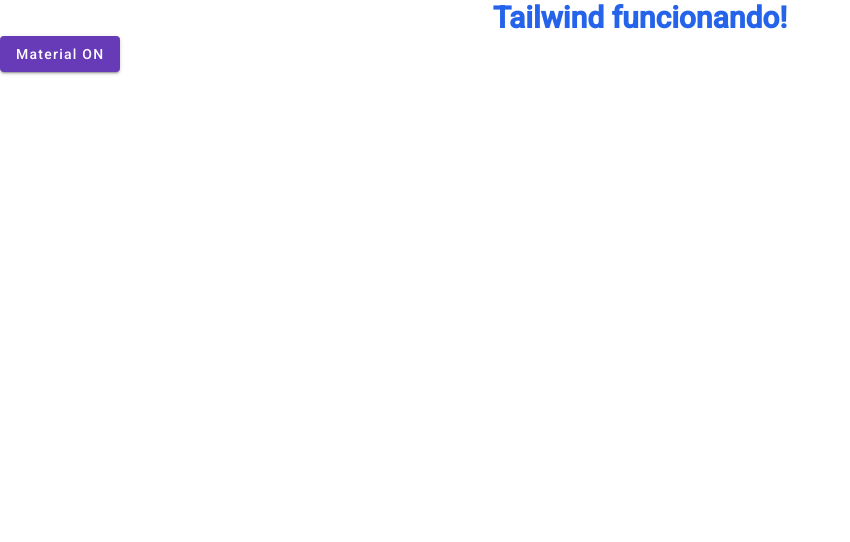
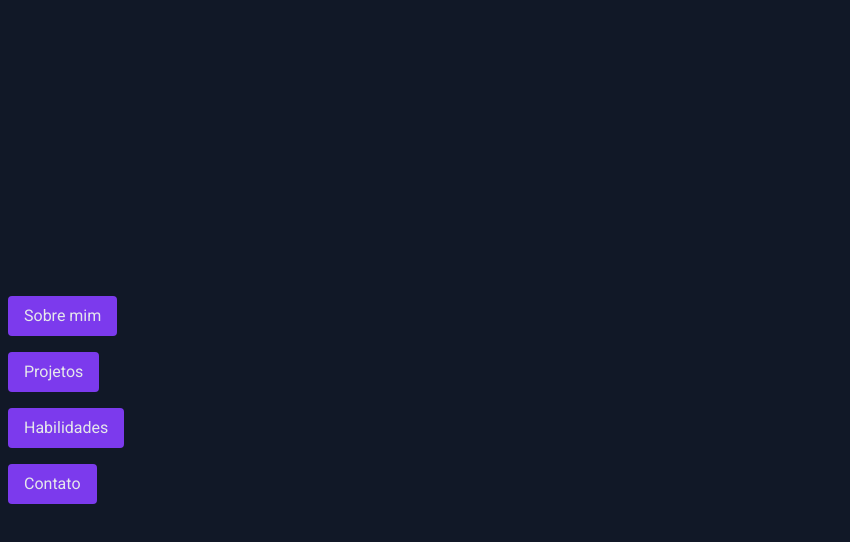
Before and after one commit to larifar/my-portfolio, an Angular app: page / in a window 1280 px wide. Shown: the top 542 px of the page, without its empty margins (0-850 px from the left). Built offline with nearby package versions, Linux system fonts and the light colour scheme.

Commit message:
add colors tailwind, created button-navigation component

```diff
--- a/src/app/app.component.html
+++ b/src/app/app.component.html
@@ -1,5 +1,8 @@
-<h1 class="text-3xl font-bold text-center text-blue-600">
-  Tailwind funcionando!
-</h1>
-
-<button mat-raised-button color="primary">Material ON</button>
+<div class="flex h-screen items-center justify-start bg-bg_dark">
+  <div class="flex flex-col">
+    <app-button-navigation page="Sobre mim"></app-button-navigation>
+    <app-button-navigation page="Projetos"></app-button-navigation>
+    <app-button-navigation page="Habilidades"></app-button-navigation>
+    <app-button-navigation page="Contato"></app-button-navigation>
+  </div>
+</div>
--- a/src/app/app.component.ts
+++ b/src/app/app.component.ts
@@ -1,11 +1,12 @@
 import { Component } from '@angular/core';
 import { RouterOutlet } from '@angular/router';
 import { MatButtonModule } from '@angular/material/button';
+import { ButtonNavigationComponent } from "./components/button-navigation/button-navigation.component";
 
 @Component({
   selector: 'app-root',
   standalone: true,
-  imports: [RouterOutlet, MatButtonModule],
+  imports: [RouterOutlet, MatButtonModule, ButtonNavigationComponent],
   templateUrl: './app.component.html',
   styleUrl: './app.component.css'
 })
--- /dev/null
+++ b/src/app/components/button-navigation/button-navigation.component.html
@@ -0,0 +1 @@
+<button class="m-2 bg-button_primary rounded text-text_white py-2 px-4 hover:bg-button_primary_hover focus:outline-none focus:ring-2 focus:bg-emerald-500 active:bg-emerald-500 active:scale-95">{{ page }}</button>
--- a/tailwind.config.js
+++ b/tailwind.config.js
@@ -1,5 +1,12 @@
 module.exports = {
   content: ["./src/**/*.{html,ts}"],
-  theme: { extend: {} },
+  theme: { extend: {
+    colors:{
+      button_primary: '#7C3AED',
+      text_white: '#E5E7EB',
+      bg_dark: '#111827',
+      button_primary_hover: '#9370d4',
+    }
+  } },
   plugins: [],
 }
```
Also changed, not shown: src/app/components/button-navigation/button-navigation.component.ts (added, +13 -0 lines), src/app/components/button-navigation/button-navigation.component.css (added), 1 other file (tests, documents, lock files or other folders).
